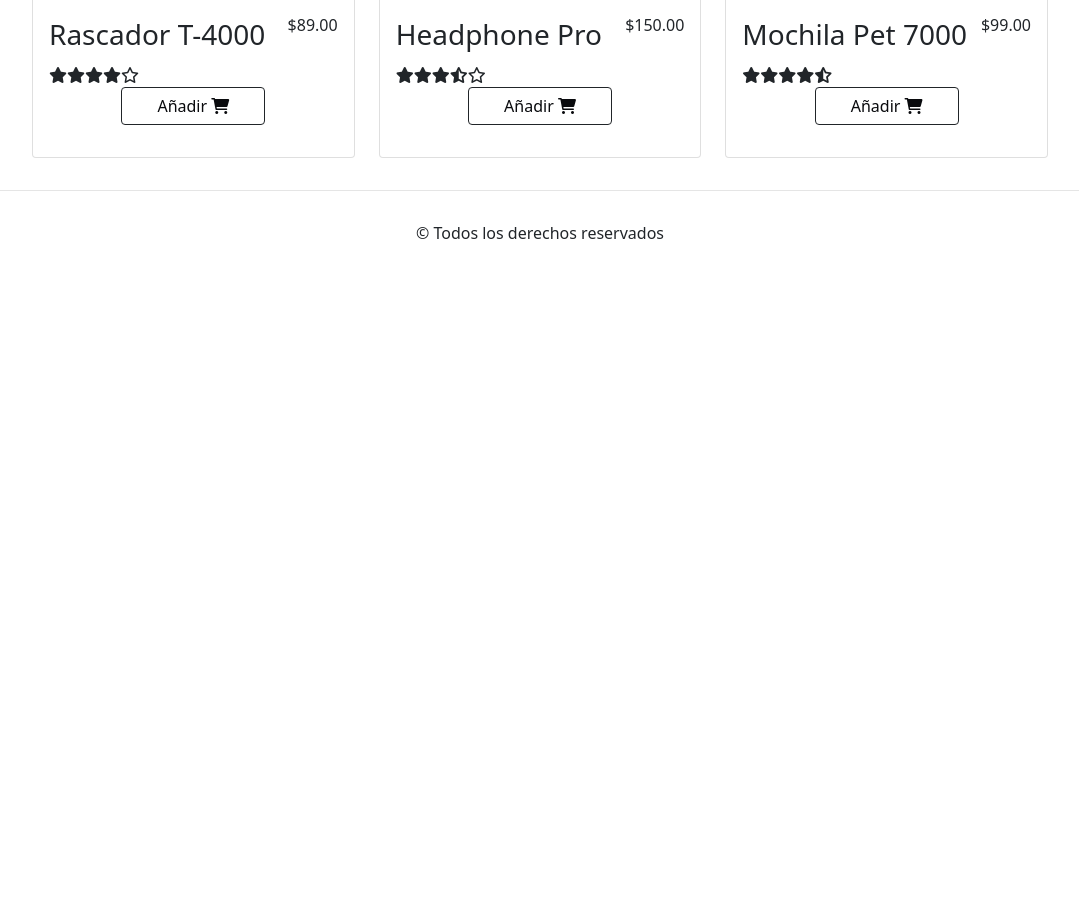
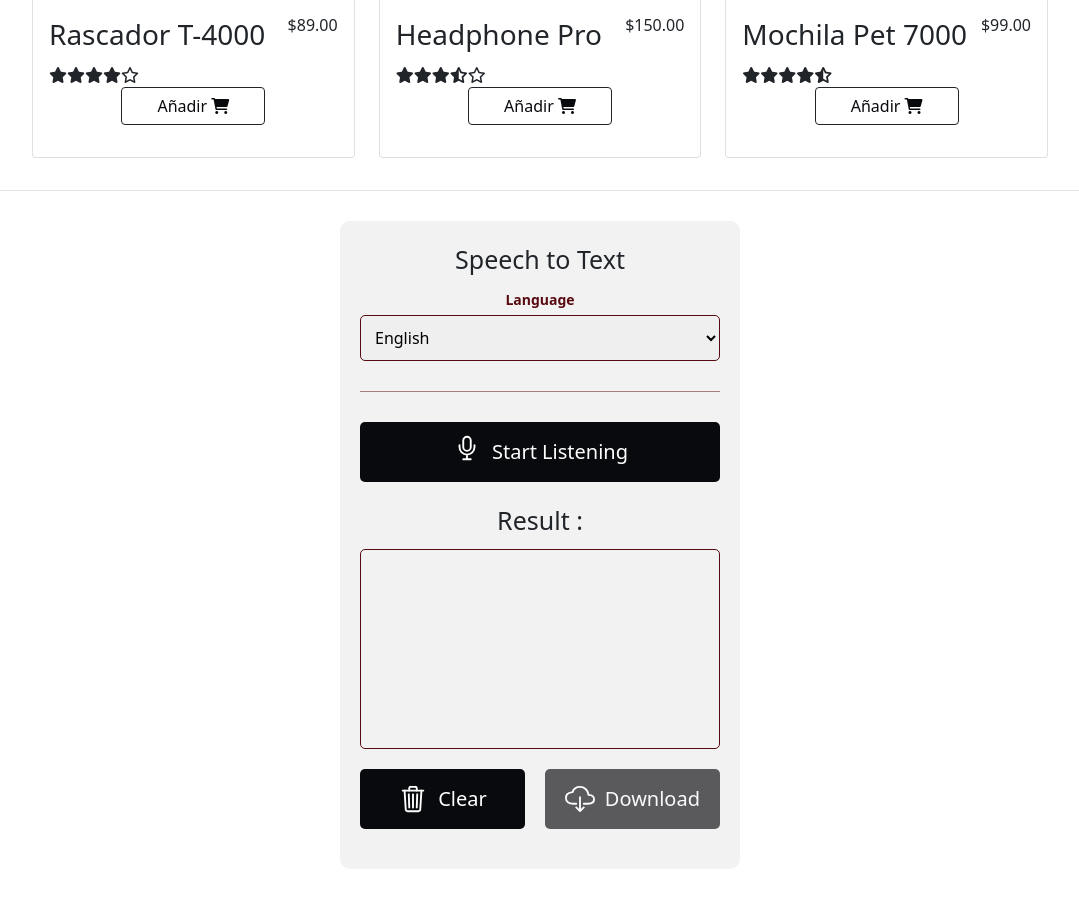
Before and after one commit to leasever/prueba, a website built with Vite: page index.html in a window 1280 px wide. Shown: the part 986-1885 px from the top of the page, without its empty margins (100-1179 px from the left). Before the commit the page ends 1261 px from the top, so only its background shows below. Built offline with nearby package versions, Linux system fonts and the light colour scheme.

Commit message:
speechtotext and modal product

```diff
--- a/index.html
+++ b/index.html
@@ -26,7 +26,42 @@
     <main id="main-content"></main>
 
     <footer>
-      <p>&copy; Todos los derechos reservados</p>
+      <div class="container">
+        <p class="heading">Speech to Text</p>
+        <div class="options">
+          <div class="anguage">
+            <p>Language</p>
+            <select name="input-language" id="language"></select>
+          </div>
+        </div>
+        <div class="line"></div>
+        <button class="btn record">
+          <div class="icon">
+            <ion-icon name="mic-outline"></ion-icon>
+            <img src="img/bars.svg" alt="" />
+          </div>
+          <p>Start Listening</p>
+        </button>
+        <p class="heading">Result :</p>
+        <div
+          class="result"
+          spellcheck="false"
+          placeholder="Text will be shown here"
+        >
+          <p class="interim"></p>
+        </div>
+        <div class="buttons">
+          <button class="btn clear">
+            <ion-icon name="trash-outline"></ion-icon>
+            <p>Clear</p>
+          </button>
+          <button class="btn download" disabled>
+            <ion-icon name="cloud-download-outline"></ion-icon>
+            <p>Download</p>
+          </button>
+        </div>
+      </div>
+      <!-- <p>&copy; Todos los derechos reservados</p> -->
     </footer>
 
     <div id="canvaCard"></div>
@@ -36,7 +71,17 @@
     <div id="productModal"></div>
 
     <script type="module" src="src/main.ts" defer></script>
+    <!-- IONICONS -->
+    <script
+      type="module"
+      src="https://unpkg.com/ionicons@5.5.2/dist/ionicons/ionicons.esm.js"
+    ></script>
+    <script
+      nomodule
+      src="https://unpkg.com/ionicons@5.5.2/dist/ionicons/ionicons.js"
+    ></script>
 
+    <!-- LANGUAGES -->
     <script
       src="https://cdn.jsdelivr.net/npm/@popperjs/core@2.10.2/dist/umd/popper.min.js"
       integrity="sha384-7+zCNj/IqJ95wo16oMtfsKbZ9ccEh31eOz1HGyDuCQ6wgnyJNSYdrPa03rtR1zdB"
--- a/src/components/ProductCard.ts
+++ b/src/components/ProductCard.ts
@@ -22,7 +22,7 @@ export default function ProductCard({
     <div class="col">
       <div class="card">
         <a href="#staticBackdrop${_id}" data-bs-toggle="modal">
-          <img src="${image[0]}" class="card-img-top" alt="${name}" />
+          <img src="${image[0]}" class="card-img-top" alt="${name}" loading="lazy"/>
         </a>
         <div class="card-body">
           <span class="card-title d-flex justify-content-between bgn fs-3 mb-2">
--- a/src/sass/main.scss
+++ b/src/sass/main.scss
@@ -128,20 +128,17 @@ header {
 
 //main
 main {
-  /* Estilos para el contenedor del mensaje de bienvenida */
   .welcome-message {
     position: relative;
-    /* Estilos para el contenedor del título */
     .title-container {
       color: $color-text;
       position: absolute;
-      top: 0; /* Ajusta la posición vertical según tus necesidades */
-      left: 50%; /* Centra horizontalmente el título */
-      transform: translateX(-50%); /* Centra horizontalmente el título */
-      // background-color: rgba(255, 255, 255, 0.8); /* Fondo semitransparente */
-      padding: 20px; /* Espaciado interno */
-      z-index: 2; /* Asegura que esté sobre el carrusel */
-      width: fit-content; /* Ancho basado en el contenido del título */
+      top: 0;
+      left: 50%;
+      transform: translateX(-50%);
+      padding: 20px;
+      z-index: 2;
+      width: fit-content;
     }
 
     .carousel-dss {
@@ -161,6 +158,103 @@ footer {
   border-top: 1px solid $color-border;
   padding: 30px 0;
   text-align: center;
+  .container {
+    width: 400px;
+    padding: 20px;
+    border-radius: 10px;
+    background-color: $color-text;
+    .heading {
+      font-size: 25px;
+      font-weight: 500;
+      margin-bottom: 10px;
+    }
+    .options {
+      select {
+        width: 100%;
+        padding: 10px;
+        border: 1px solid $color-primary;
+        border-radius: 5px;
+        outline: none;
+      }
+      p {
+        font-size: 14px;
+        font-weight: 600;
+        margin-bottom: 5px;
+        color: $color-primary;
+      }
+      div:not(:last-child) select {
+        margin-bottom: 20px;
+      }
+    }
+    .line {
+      position: relative;
+      width: 100%;
+      height: 1px;
+      background-color: $color-primary;
+      opacity: 0.5;
+      margin: 30px 0;
+    }
+    .record img {
+      width: 30px;
+      height: 30px;
+      display: none;
+    }
+    .record.recording {
+      img {
+        display: block;
+      }
+      ion-icon {
+        display: none;
+      }
+    }
+    .result {
+      width: 100%;
+      min-height: 200px;
+      padding: 10px;
+      border: 1px solid $color-primary;
+      border-radius: 5px;
+      font-size: 18px;
+      font-weight: 500;
+      margin-bottom: 20px;
+      color: $color-primary;
+      p {
+        display: inline;
+        margin-left: 3px;
+        color: $color-title;
+      }
+    }
+  }
+
+  .btn {
+    display: flex;
+    align-items: center;
+    justify-content: center;
+    gap: 10px;
+    margin-bottom: 20px;
+    height: 60px;
+    padding: 20px;
+    width: 100%;
+    outline: none;
+    border: none;
+    border-radius: 5px;
+    font-size: 20px;
+    font-weight: 500;
+    cursor: pointer;
+    color: #fff;
+    background-color: $color-title;
+    ion-icon {
+      font-size: 30px;
+    }
+  }
+  .btn:disabled {
+    background-color: $color-title;
+    cursor: not-allowed;
+  }
+
+  .buttons {
+    display: flex;
+    gap: 20px;
+  }
 }
 
 //login modal
--- /dev/null
+++ b/src/utilities/lenguages.ts
@@ -0,0 +1,350 @@
+export const languages = [
+  {
+    no: "16",
+    name: "English",
+    native: "English",
+    code: "en",
+  },
+  {
+    no: "1",
+    name: "Afrikaans",
+    native: "Afrikaans",
+    code: "af",
+  },
+  {
+    no: "2",
+    name: "Albanian",
+    native: "Shqip",
+    code: "sq",
+  },
+  {
+    no: "3",
+    name: "Arabic",
+    native: "عربي",
+    code: "ar",
+  },
+  {
+    no: "4",
+    name: "Armenian",
+    native: "Հայերէն",
+    code: "hy",
+  },
+  {
+    no: "5",
+    name: "Azerbaijani",
+    native: "آذربایجان دیلی",
+    code: "az",
+  },
+  {
+    no: "6",
+    name: "Basque",
+    native: "Euskara",
+    code: "eu",
+  },
+  {
+    no: "7",
+    name: "Belarusian",
+    native: "Беларуская",
+    code: "be",
+  },
+  {
+    no: "8",
+    name: "Bulgarian",
+    native: "Български",
+    code: "bg",
+  },
+  {
+    no: "9",
+    name: "Catalan",
+    native: "Català",
+    code: "ca",
+  },
+  {
+    no: "10",
+    name: "Chinese (Simplified)",
+    native: "中文简体",
+    code: "zh-CN",
+  },
+  {
+    no: "11",
+    name: "Chinese (Traditional)",
+    native: "中文繁體",
+    code: "zh-TW",
+  },
+  {
+    no: "12",
+    name: "Croatian",
+    native: "Hrvatski",
+    code: "hr",
+  },
+  {
+    no: "13",
+    name: "Czech",
+    native: "Čeština",
+    code: "cs",
+  },
+  {
+    no: "14",
+    name: "Danish",
+    native: "Dansk",
+    code: "da",
+  },
+  {
+    no: "15",
+    name: "Dutch",
+    native: "Nederlands",
+    code: "nl",
+  },
+  {
+    no: "17",
+    name: "Estonian",
+    native: "Eesti keel",
+    code: "et",
+  },
+  {
+    no: "18",
+    name: "Filipino",
+    native: "Filipino",
+    code: "tl",
+  },
+  {
+    no: "19",
+    name: "Finnish",
+    native: "Suomi",
+    code: "fi",
+  },
+  {
+    no: "20",
+    name: "French",
+    native: "Français",
+    code: "fr",
+  },
+  {
+    no: "21",
+    name: "Galician",
+    native: "Galego",
+    code: "gl",
+  },
+  {
+    no: "22",
+    name: "Georgian",
+    native: "ქართული",
+    code: "ka",
+  },
+  {
+    no: "23",
+    name: "German",
+    native: "Deutsch",
+    code: "de",
+  },
+  {
+    no: "24",
+    name: "Greek",
+    native: "Ελληνικά",
+    code: "el",
+  },
+  {
+    no: "25",
+    name: "Haitian Creole",
+    native: "Kreyòl ayisyen",
+    code: "ht",
+  },
+  {
+    no: "26",
+    name: "Hebrew",
+    native: "עברית",
+    code: "iw",
+  },
+  {
+    no: "27",
+    name: "Hindi",
+    native: "हिन्दी",
+    code: "hi",
+  },
+  {
+    no: "28",
+    name: "Hungarian",
+    native: "Magyar",
+    code: "hu",
+  },
+  {
+    no: "29",
+    name: "Icelandic",
+    native: "Íslenska",
+    code: "is",
+  },
+  {
+    no: "30",
+    name: "Indonesian",
+    native: "Bahasa Indonesia",
+    code: "id",
+  },
+  {
+    no: "31",
+    name: "Irish",
+    native: "Gaeilge",
+    code: "ga",
+  },
+  {
+    no: "32",
+    name: "Italian",
+    native: "Italiano",
+    code: "it",
+  },
+  {
+    no: "33",
+    name: "Japanese",
+    native: "日本語",
+    code: "ja",
+  },
+  {
+    no: "34",
+    name: "Korean",
+    native: "한국어",
+    code: "ko",
+  },
+  {
+    no: "35",
+    name: "Latvian",
+    native: "Latviešu",
+    code: "lv",
+  },
+  {
+    no: "36",
+    name: "Lithuanian",
+    native: "Lietuvių kalba",
+    code: "lt",
+  },
+  {
+    no: "37",
+    name: "Macedonian",
+    native: "Македонски",
+    code: "mk",
+  },
+  {
+    no: "38",
+    name: "Malay",
+    native: "Malay",
+    code: "ms",
+  },
+  {
+    no: "39",
+    name: "Maltese",
+    native: "Malti",
+    code: "mt",
+  },
+  {
+    no: "40",
+    name: "Norwegian",
+    native: "Norsk",
+    code: "no",
+  },
+  {
+    no: "41",
+    name: "Persian",
+    native: "فارسی",
+    code: "fa",
+  },
+  {
+    no: "42",
+    name: "Polish",
+    native: "Polski",
+    code: "pl",
+  },
+  {
+    no: "43",
+    name: "Portuguese",
+    native: "Português",
+    code: "pt",
+  },
+  {
+    no: "44",
+    name: "Romanian",
+    native: "Română",
+    code: "ro",
+  },
+  {
+    no: "45",
+    name: "Russian",
+    native: "Русский",
+    code: "ru",
+  },
+  {
+    no: "46",
+    name: "Serbian",
+    native: "Српски",
+    code: "sr",
+  },
+  {
+    no: "47",
+    name: "Slovak",
+    native: "Slovenčina",
+    code: "sk",
+  },
+  {
+    no: "48",
+    name: "Slovenian",
+    native: "Slovensko",
+    code: "sl",
+  },
+  {
+    no: "49",
+    name: "Spanish",
+    native: "Español",
+    code: "es",
+  },
+  {
+    no: "50",
+    name: "Swahili",
+    native: "Kiswahili",
+    code: "sw",
+  },
+  {
+    no: "51",
+    name: "Swedish",
+    native: "Svenska",
+    code: "sv",
+  },
+  {
+    no: "52",
+    name: "Thai",
+    native: "ไทย",
+    code: "th",
+  },
+  {
+    no: "53",
+    name: "Turkish",
+    native: "Türkçe",
+    code: "tr",
+  },
+  {
+    no: "54",
+    name: "Ukrainian",
+    native: "Українська",
+    code: "uk",
+  },
+  {
+    no: "55",
+    name: "Urdu",
+    native: "اردو",
+    code: "ur",
+  },
+  {
+    no: "56",
+    name: "Vietnamese",
+    native: "Tiếng Việt",
+    code: "vi",
+  },
+  {
+    no: "57",
+    name: "Welsh",
+    native: "Cymraeg",
+    code: "cy",
+  },
+  {
+    no: "58",
+    name: "Yiddish",
+    native: "ייִדיש",
+    code: "yi",
+  },
+];
--- /dev/null
+++ b/src/utilities/speechRecognition.ts
@@ -0,0 +1,116 @@
+import  { languages } from "../utilities/lenguages"
+
+export default function SpeechRecognition() {
+  const recordBtn = document.querySelector(".record"),
+    result = document.querySelector<HTMLDivElement>(".result"),
+    downloadBtn = document.querySelector<HTMLButtonElement>(".download"),
+    inputLanguage = document.querySelector<HTMLInputElement>("#language"),
+    clearBtn = document.querySelector(".clear");
+
+  let SpeechRecognition =
+      window.SpeechRecognition || window.webkitSpeechRecognition,
+    recognition: SpeechRecognition,
+    recording = false;
+
+  function populateLanguages() {
+    languages.forEach((lang) => {
+      const option = document.createElement("option");
+      option.value = lang.code;
+      option.innerHTML = lang.name;
+      inputLanguage!.appendChild(option);
+    });
+  }
+
+  populateLanguages();
+
+  function speechToText() {
+    try {
+      recognition = new SpeechRecognition();
+      recognition.lang = inputLanguage!.value;
+      recognition.interimResults = true;
+      recordBtn!.classList.add("recording");
+      recordBtn!.querySelector!("p")!.innerHTML = "Listening...";
+      recognition.start();
+      recognition.onresult = (event) => {
+        const speechResult = event.results[0][0].transcript;
+        //detect when intrim results
+        if (event.results[0].isFinal) {
+          result!.innerHTML += " " + speechResult;
+          result!.querySelector!("p")!.remove();
+        } else {
+          //creative p with class interim if not already there
+          if (!document.querySelector(".interim")) {
+            const interim = document.createElement("p");
+            interim.classList.add("interim");
+            result!.appendChild(interim);
+          }
+          //update the interim p with the speech result
+          document!.querySelector!(".interim")!.innerHTML = " " + speechResult;
+        }
+        downloadBtn!.disabled = false;
+      };
+      recognition.onspeechend = () => {
+        speechToText();
+      };
+      recognition.onerror = (event) => {
+        stopRecording();
+        if (event.error === "no-speech") {
+          alert("No speech was detected. Stopping...");
+        } else if (event.error === "audio-capture") {
+          alert(
+            "No microphone was found. Ensure that a microphone is installed."
+          );
+        } else if (event.error === "not-allowed") {
+          alert("Permission to use microphone is blocked.");
+        } else if (event.error === "aborted") {
+          alert("Listening Stopped.");
+        } else {
+          alert("Error occurred in recognition: " + event.error);
+        }
+      };
+    } catch (error) {
+      recording = false;
+
+      console.log(error);
+    }
+  }
+
+  recordBtn!.addEventListener("click", () => {
+    if (!recording) {
+      speechToText();
+      recording = true;
+    } else {
+      stopRecording();
+    }
+  });
+
+  function stopRecording() {
+    recognition.stop();
+    recordBtn!.querySelector!("p")!.innerHTML = "Start Listening";
+    recordBtn!.classList.remove("recording");
+    recording = false;
+  }
+
+  function download() {
+    const text = result!.innerText;
+    const filename = "speech.txt";
+
+    const element = document.createElement("a");
+    element.setAttribute(
+      "href",
+      "data:text/plain;charset=utf-8," + encodeURIComponent(text)
+    );
+    element.setAttribute("download", filename);
+    element.style.display = "none";
+    document.body.appendChild(element);
+    element.click();
+    document.body.removeChild(element);
+  }
+
+  downloadBtn!.addEventListener("click", download);
+
+  clearBtn!.addEventListener("click", () => {
+    result!.innerHTML = "";
+    downloadBtn!.disabled = true;
+  });
+}
--- a/src/views/AboutPage.ts
+++ b/src/views/AboutPage.ts
@@ -1,7 +1,7 @@
 export default function AboutPage() {
   window.scrollTo({
     top: 0,
-    behavior: "smooth", // Hace que el desplazamiento sea suave
+    behavior: "smooth",
   });
   return (document.getElementById("main-content")!.innerHTML += `
   <div id="about">
@@ -37,7 +37,7 @@ export default function AboutPage() {
                   src="img/about/boutique2.png"
                   alt="Imagen de Nosotros"
                   class="img-fluid rounded-circle mb-4 w-75"
-                  loading="eager"
+                  loading="lazy"
                 />
               </div>
               <div class="col-lg-6 col-md-6 col-12">
--- a/src/views/HomePage.ts
+++ b/src/views/HomePage.ts
@@ -1,5 +1,4 @@
 import ProductCard from "../components/ProductCard";
-import ProductDetail from "../components/ProductModal";
 import productData from "../data/products.json";
 import { ProductEntry } from "../types";
 
@@ -88,8 +87,6 @@ function cardProducts() {
 
   products.forEach((product) => {
     const productCard = ProductCard(product);
-    ProductDetail(product);
-
     productContainer?.appendChild(productCard);
   });
 }
```
Also changed, not shown: package.json (+5 -4 lines), src/components/ProductModal.ts (+11 -7 lines), src/main.ts (+9 -11 lines), src/views/ProductsPage.ts (+4 -3 lines), public/img/bars.svg (added), src/css/main.css, 4 other files.
